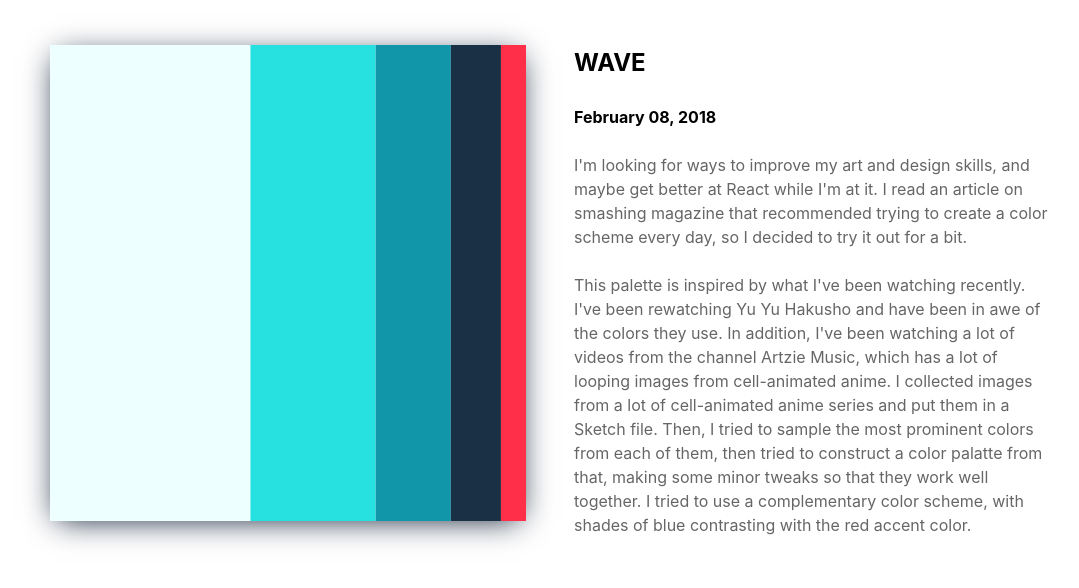
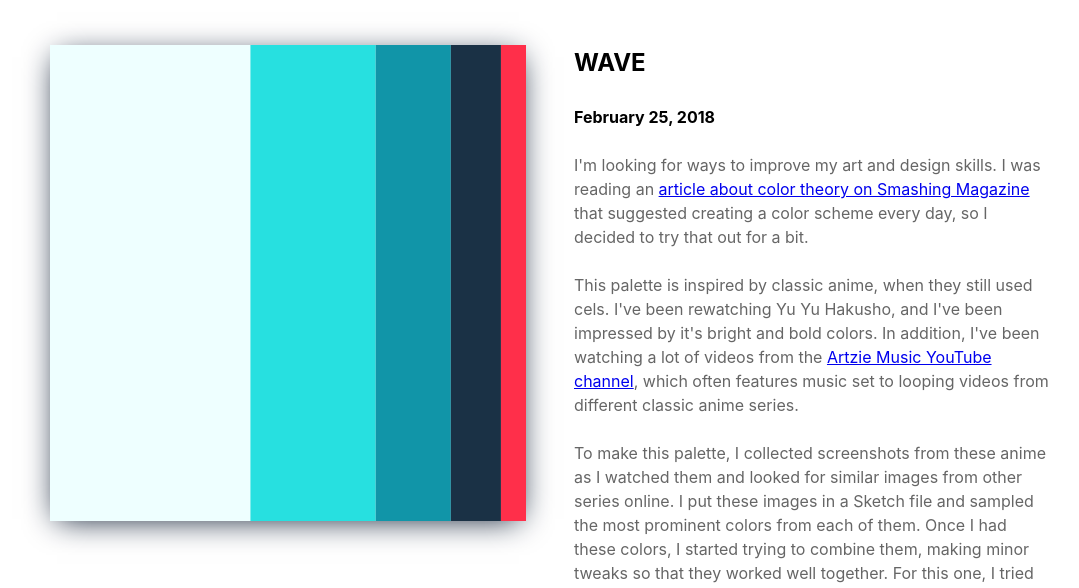
Before and after one commit to reccanti/gatsby-portfolio, a Gatsby site: page /colors in a window 1280 px wide. Shown: the part 210-798 px from the top of the page, without its empty margins (90-1169 px from the left). Built offline with nearby package versions, Linux system fonts and the light colour scheme; Gatsby itself is replaced by a stand-in of ours.

Commit message:
Update first blog post
Updates WAVE blog post.

```diff
--- a/data/posts/WAVE.md
+++ b/data/posts/WAVE.md
@@ -1,7 +1,7 @@
 ---
 title: "WAVE"
 category: "Colors"
-date: "February 08, 2018"
+date: "February 25, 2018"
 colors:
     -
         color: "#EEFFFF"
@@ -20,6 +20,8 @@ colors:
         width: 1
 ---
 
-I'm looking for ways to improve my art and design skills, and maybe get better at React while I'm at it. I read an article on smashing magazine that recommended trying to create a color scheme every day, so I decided to try it out for a bit.
+I'm looking for ways to improve my art and design skills. I was reading an [article about color theory on Smashing Magazine](https://www.smashingmagazine.com/2010/02/color-theory-for-designer-part-3-creating-your-own-color-palettes/) that suggested creating a color scheme every day, so I decided to try that out for a bit.
 
-This palette is inspired by what I've been watching recently. I've been rewatching Yu Yu Hakusho and have been in awe of the colors they use. In addition, I've been watching a lot of videos from the channel Artzie Music, which has a lot of looping images from cell-animated anime. I collected images from a lot of cell-animated anime series and put them in a Sketch file. Then, I tried to sample the most prominent colors from each of them, then tried to construct a color palatte from that, making some minor tweaks so that they work well together. I tried to use a complementary color scheme, with shades of blue contrasting with the red accent color.
+This palette is inspired by classic anime, when they still used cels. I've been rewatching Yu Yu Hakusho, and I've been impressed by it's bright and bold colors. In addition, I've been watching a lot of videos from the [Artzie Music YouTube channel](https://www.youtube.com/artziemusic), which often features music set to looping videos from different classic anime series.
+
+To make this palette, I collected screenshots from these anime as I watched them and looked for similar images from other series online. I put these images in a Sketch file and sampled the most prominent colors from each of them. Once I had these colors, I started trying to combine them, making minor tweaks so that they worked well together. For this one, I tried to use a complementary scheme with shades of blue contrasting with the red accent color.
```
